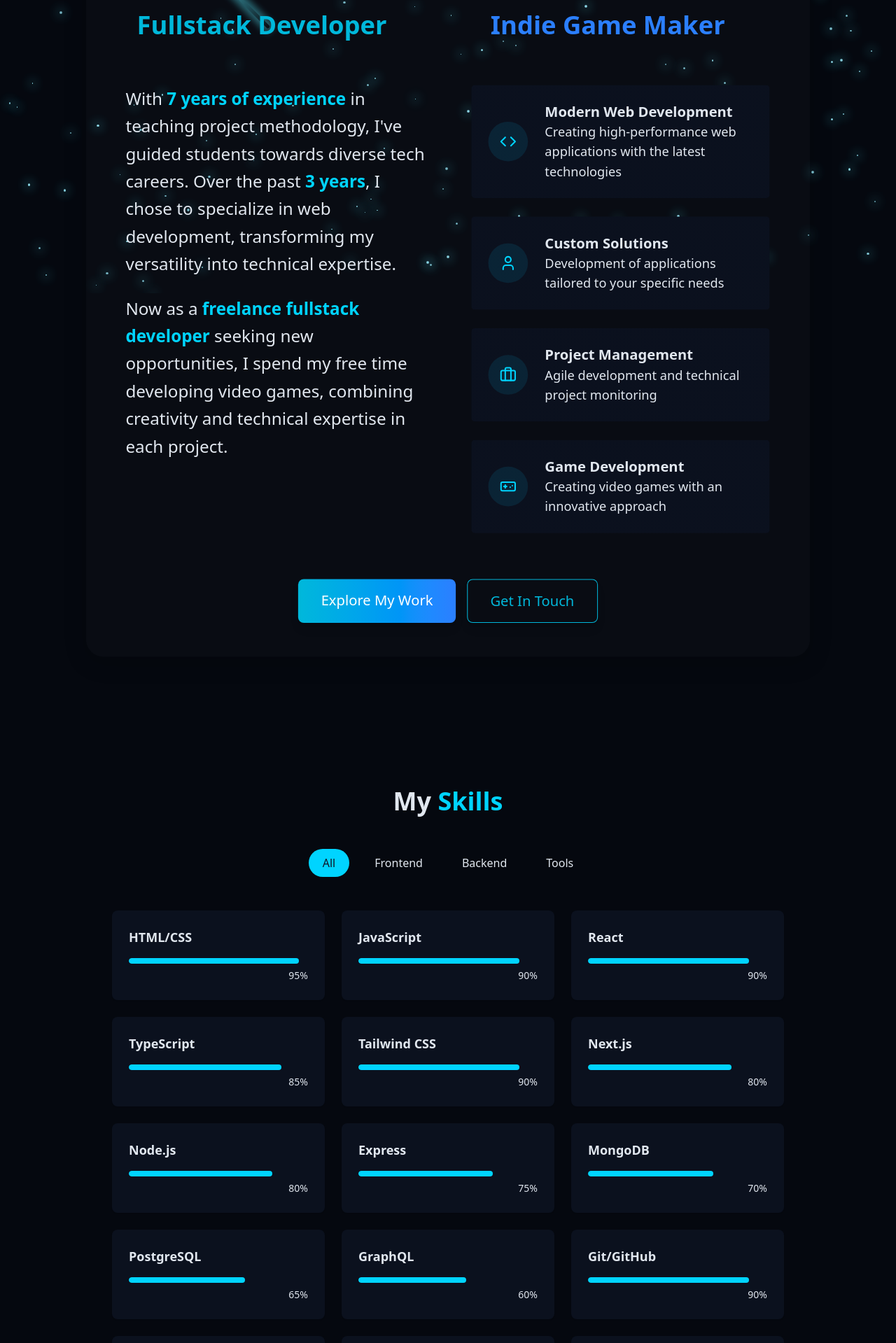
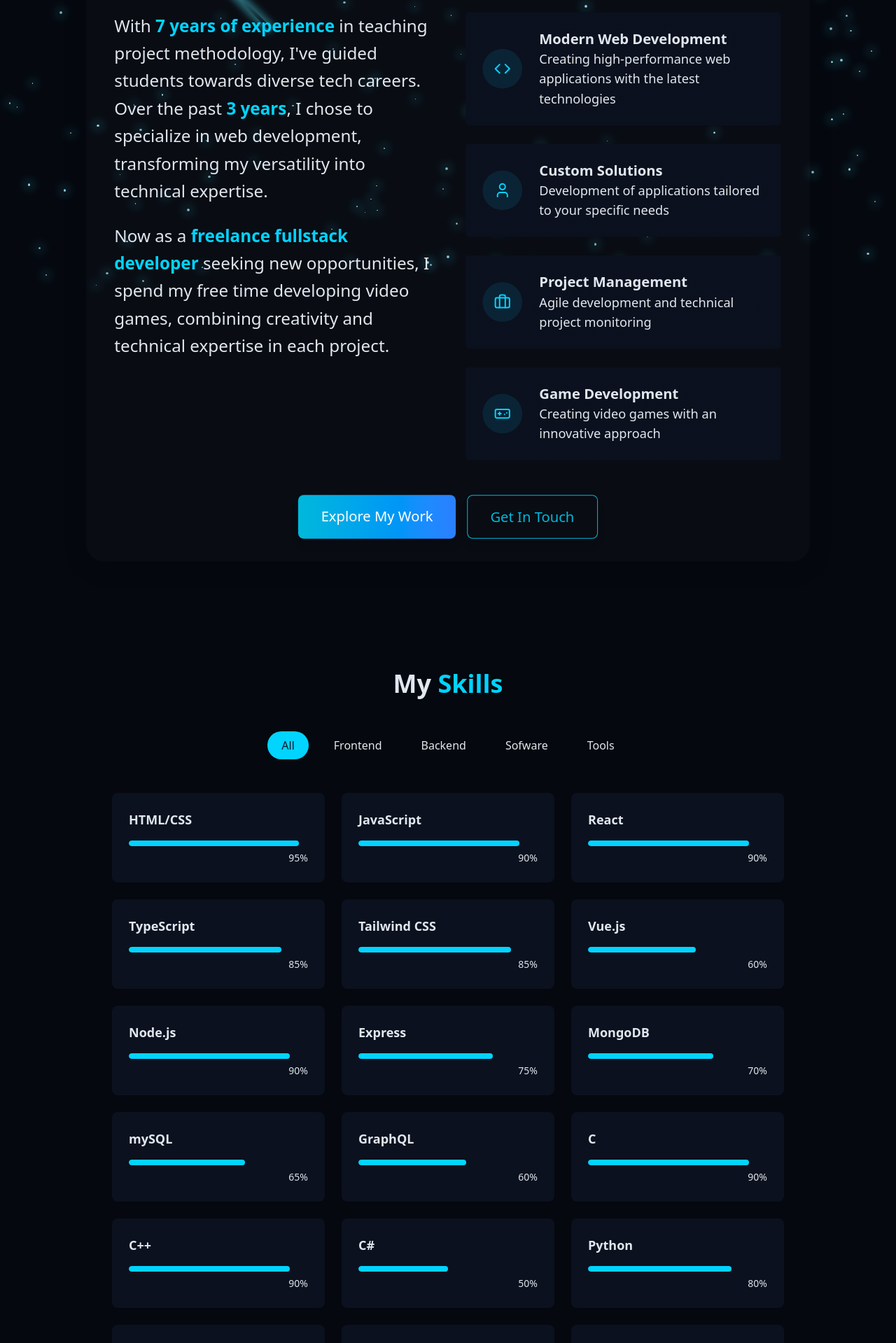
Before and after one commit to q-desabre/qtech-portfolio, a React (Vite) app: page / in a window 1280 px wide. Shown: the part 381-2300 px from the top of the page at 70% size. Built offline with nearby package versions, Linux system fonts and the light colour scheme.

Commit message:
skills update

```diff
--- a/src/components/sections/HeroSection.jsx
+++ b/src/components/sections/HeroSection.jsx
@@ -7,10 +7,10 @@ const HeroSection = () => {
   return (
     <section
       id="hero-about"
-      className="relative min-h-screen flex flex-col items-center justify-center p-4 sm:p-8 md:px-4 md:py-24 mt-24 sm:mt-28"
+      className="relative min-h-[90vh] flex flex-col items-center justify-center p-4 sm:p-6 md:px-4 md:py-16 mt-16 sm:mt-20"
     >
       <div
-        className="container max-w-5xl mx-auto text-center z-10 p-6 sm:p-8 md:p-12"
+        className="container max-w-5xl mx-auto text-center z-10 p-4 sm:p-6 md:p-8"
         style={{
           backgroundColor: "rgba(255, 255, 255, 0.02)",
           borderRadius: "25px",
@@ -27,7 +27,7 @@ const HeroSection = () => {
           e.currentTarget.style.boxShadow = "0 8px 32px rgba(0, 0, 0, 0.2)";
         }}
       >
-        <div className="flex flex-col items-center space-y-4 sm:space-y-6">
+        <div className="flex flex-col items-center space-y-3 sm:space-y-4">
           <h1 className="text-4xl sm:text-6xl md:text-8xl font-extrabold tracking-tight leading-tight px-2">
             <span className="block text-transparent bg-clip-text bg-gradient-to-r from-cyan-500 to-blue-500 drop-shadow-lg">
               Quentin Desabre
@@ -47,8 +47,8 @@ const HeroSection = () => {
           </div>
         </div>
 
-        <div className="mt-8 sm:mt-12 md:mt-16">
-          <div className="grid grid-cols-1 lg:grid-cols-2 gap-8 md:gap-12">
+        <div className="mt-6 sm:mt-8 md:mt-12">
+          <div className="grid grid-cols-1 lg:grid-cols-2 gap-6 md:gap-8">
             <div className="text-left space-y-4 md:space-y-6 px-2">
               <p className="text-lg sm:text-xl md:text-2xl text-muted-foreground leading-relaxed">
                 {t('hero.experience.part1')}
@@ -135,7 +135,7 @@ const HeroSection = () => {
           </div>
         </div>
 
-        <div className="pt-8 sm:pt-12 md:pt-16 flex flex-col sm:flex-row justify-center space-y-4 sm:space-y-0 sm:space-x-4">
+        <div className="pt-6 sm:pt-8 md:pt-12 flex flex-col sm:flex-row justify-center space-y-4 sm:space-y-0 sm:space-x-4">
           <a
             href="#projects"
             className="px-6 sm:px-8 py-3 sm:py-4 text-lg sm:text-xl font-medium text-white bg-gradient-to-r from-cyan-500 to-blue-500 rounded-lg shadow-lg hover:shadow-xl hover:from-blue-500 hover:to-cyan-500 transition-all duration-300"
--- a/src/components/sections/SkillsSection.jsx
+++ b/src/components/sections/SkillsSection.jsx
@@ -7,24 +7,31 @@ const skills = [
   { name: "JavaScript", level: 90, category: "frontend" },
   { name: "React", level: 90, category: "frontend" },
   { name: "TypeScript", level: 85, category: "frontend" },
-  { name: "Tailwind CSS", level: 90, category: "frontend" },
-  { name: "Next.js", level: 80, category: "frontend" },
+  { name: "Tailwind CSS", level: 85, category: "frontend" },
+  { name: "Vue.js", level: 60, category: "frontend" },
 
   // Backend
-  { name: "Node.js", level: 80, category: "backend" },
+  { name: "Node.js", level: 90, category: "backend" },
   { name: "Express", level: 75, category: "backend" },
   { name: "MongoDB", level: 70, category: "backend" },
-  { name: "PostgreSQL", level: 65, category: "backend" },
+  { name: "mySQL", level: 65, category: "backend" },
   { name: "GraphQL", level: 60, category: "backend" },
 
+  // Software
+  { name: "C", level: 90, category: "sofware" },
+  { name: "C++", level: 90, category: "sofware" },
+  { name: "C#", level: 50, category: "sofware" },
+  { name: "Python", level: 80, category: "sofware" },
+  { name: "Shell", level: 65, category: "sofware" },
+
   // Tools
-  { name: "Git/GitHub", level: 90, category: "tools" },
+  { name: "Git/GitHub", level: 95, category: "tools" },
   { name: "Docker", level: 70, category: "tools" },
-  { name: "Figma", level: 85, category: "tools" },
-  { name: "VS Code", level: 95, category: "tools" },
+  { name: "Jenkins", level: 80, category: "tools" },
+  { name: "SVN", level: 80, category: "tools" },
 ];
 
-const categories = ["all", "frontend", "backend", "tools"];
+const categories = ["all", "frontend", "backend", "sofware", "tools"];
 
 const SkillsSection = () => {
   const [activeCategory, setActiveCategory] = useState("all");
```
